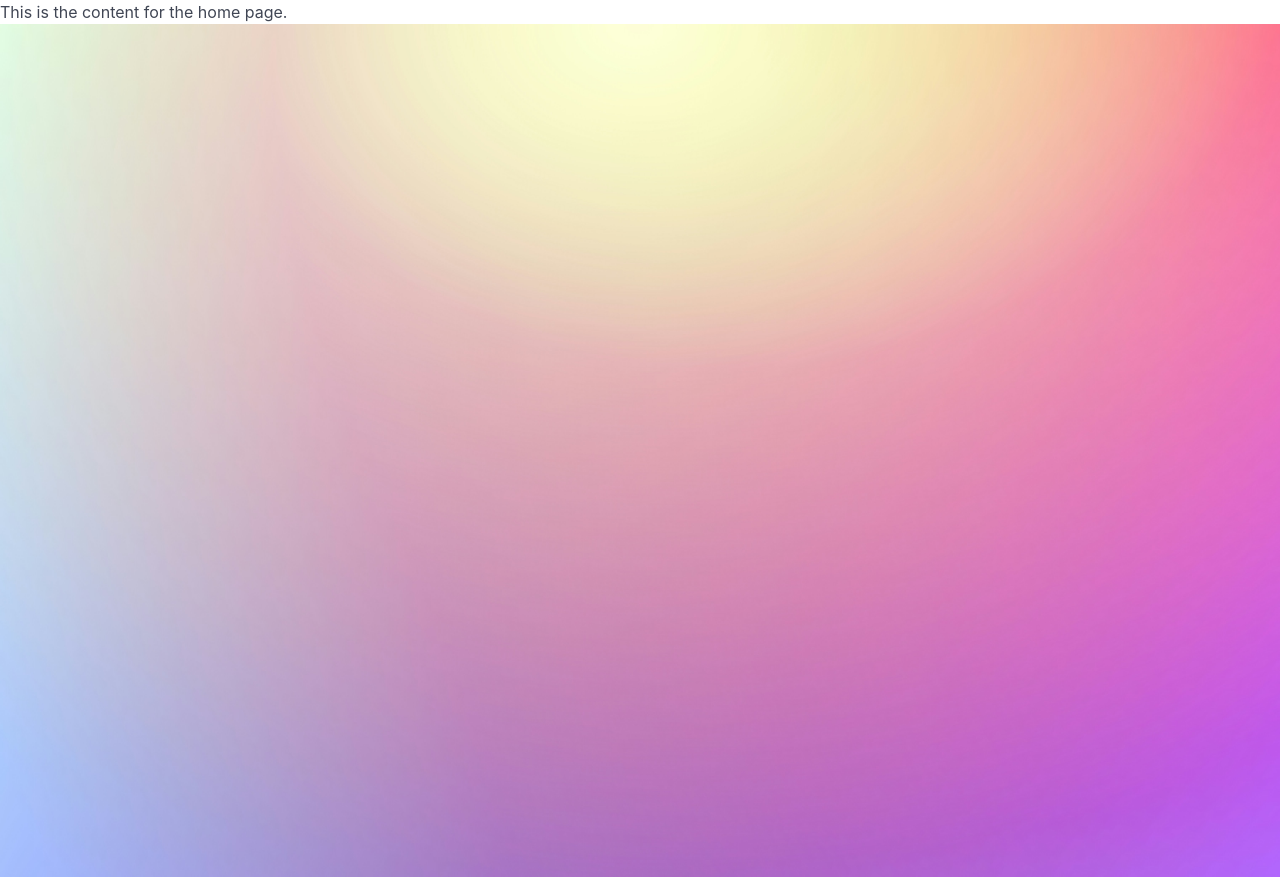
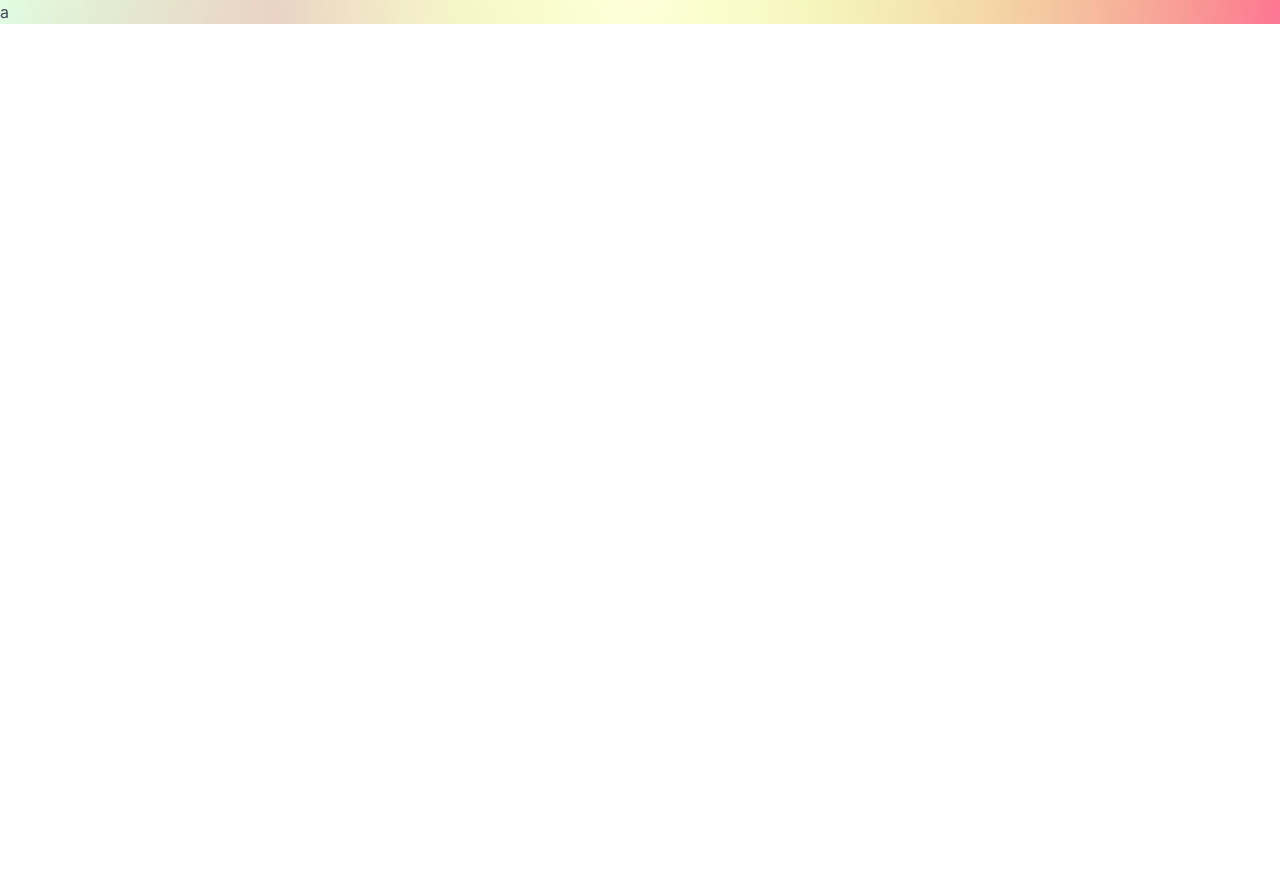
Before and after one commit to hawariMuflihMunte/plant-recommendation-tool, a Django app: page / in a window 1280 px wide. Shown: the part 56-939 px from the top of the page. After the commit the page ends 80 px from the top, so only its background shows below. Run offline with Django 5.2, Linux system fonts and the light colour scheme.

Commit message:
feat: apply bg image in content using css

```diff
--- /dev/null
+++ b/plamentor/core/static/core/css/style.css
@@ -0,0 +1,7 @@
+#section-with-bg {
+    width: 100%;
+    height: auto;
+    background-image: url('../images/background.png');
+    background-size: cover;
+    background-repeat: no-repeat;
+}
--- a/plamentor/core/templates/core/pages/index.html
+++ b/plamentor/core/templates/core/pages/index.html
@@ -5,8 +5,9 @@
 {% block content %}
     {% include 'layouts/navbar.html' %}
 
-    <p>This is the content for the home page.</p>
-
     {% load static %}
-    <img src="{% static 'core/images/background.png' %}" alt="Soil textures" loading="lazy">
+    <section id="section-with-bg">
+a
+    </section>
+    {% comment %} <img src="{% static 'core/images/background.png' %}" alt="Soil textures" loading="lazy"> {% endcomment %}
 {% endblock %}
--- a/plamentor/core/templates/layouts/base.html
+++ b/plamentor/core/templates/layouts/base.html
@@ -20,6 +20,10 @@
     {% comment %} Bootstrap Icons {% endcomment %}
     {% load static %}
     <link rel="stylesheet" href="{% static 'core/bootstrap-icons/bootstrap-icons.min.css' %}">
+
+    {% comment %} Style {% endcomment %}
+    {% load static %}
+    <link rel="stylesheet" href="{% static 'core/css/style.css' %}">
 </head>
 <body>
     {% block content %}
```
